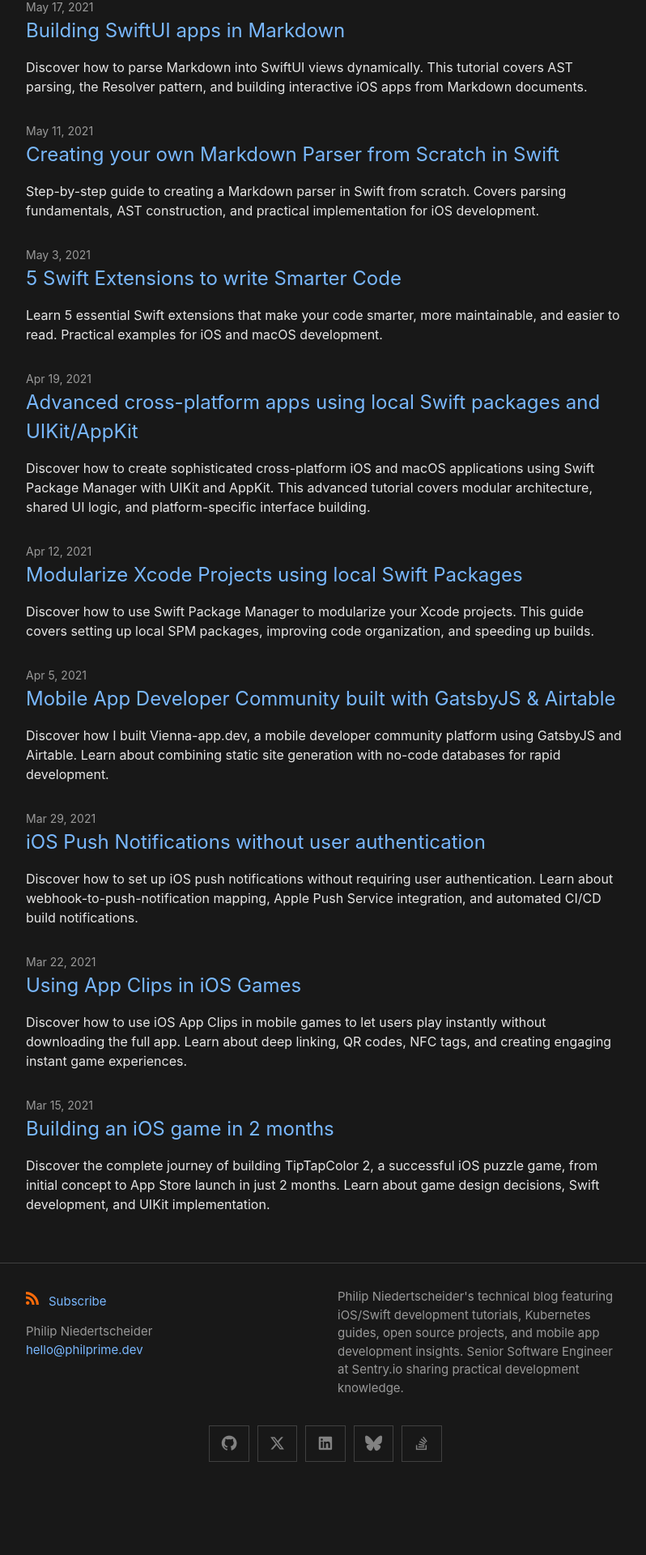
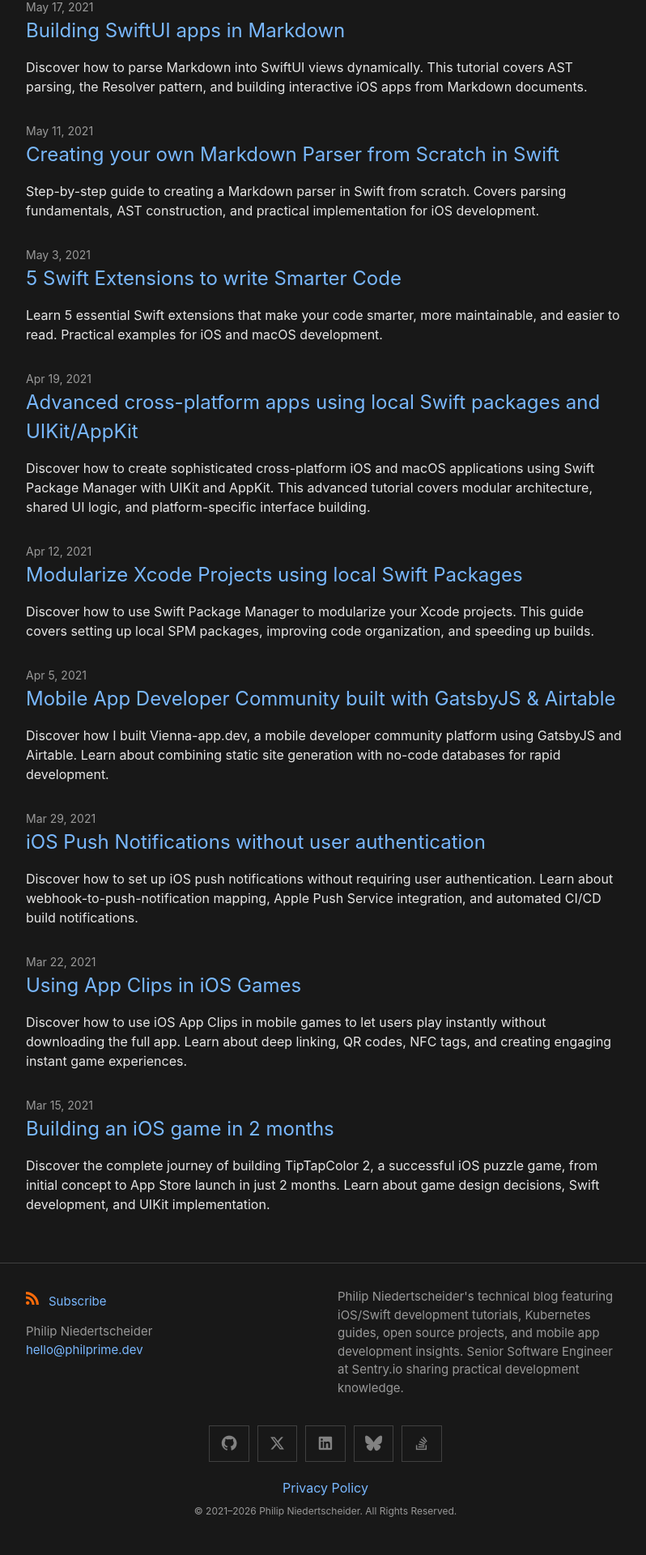
Before and after one commit to philprime/philprime.dev, a Jekyll site: the page built from index.md, in a window 1280 px wide. Shown: the part 3013-4933 px from the top of the page at 81% size, without its empty margins (238-1036 px from the left). Built offline with Jekyll 4.4.1, drawn with Linux system fonts in a browser that asks for light colours; nearby versions of some CDN libraries; before the commit the page ends 4853 px from its top, so only the background shows below that.

Commit message:
feat: Add privacy link and copyright notice to footer
Adds a centered privacy policy link and a dynamic copyright line
below the social links.

```diff
--- a/_includes/footer.liquid.html
+++ b/_includes/footer.liquid.html
@@ -35,5 +35,10 @@
     </div>
 
     <div class='social-links'>{%- include social.liquid.html -%}</div>
+
+    <div class='footer-bottom'>
+      <a href='{{ "/privacy/" | relative_url }}'>Privacy Policy</a>
+      <p class='copyright'>&copy; 2021&ndash;{{ 'now' | date: '%Y' }} Philip Niedertscheider. All Rights Reserved.</p>
+    </div>
   </div>
 </footer>
--- a/_sass/base.scss
+++ b/_sass/base.scss
@@ -629,6 +629,17 @@ table {
   color: $brand-color;
 }
 
+.footer-bottom {
+  text-align: center;
+  margin-top: $spacing-unit * 0.5;
+
+  .copyright {
+    @include relative-font-size(0.75);
+    color: $brand-color;
+    margin-top: $spacing-unit * 0.25;
+  }
+}
+
 .footer-col {
   margin-bottom: $spacing-unit * 0.5;
 }
```
